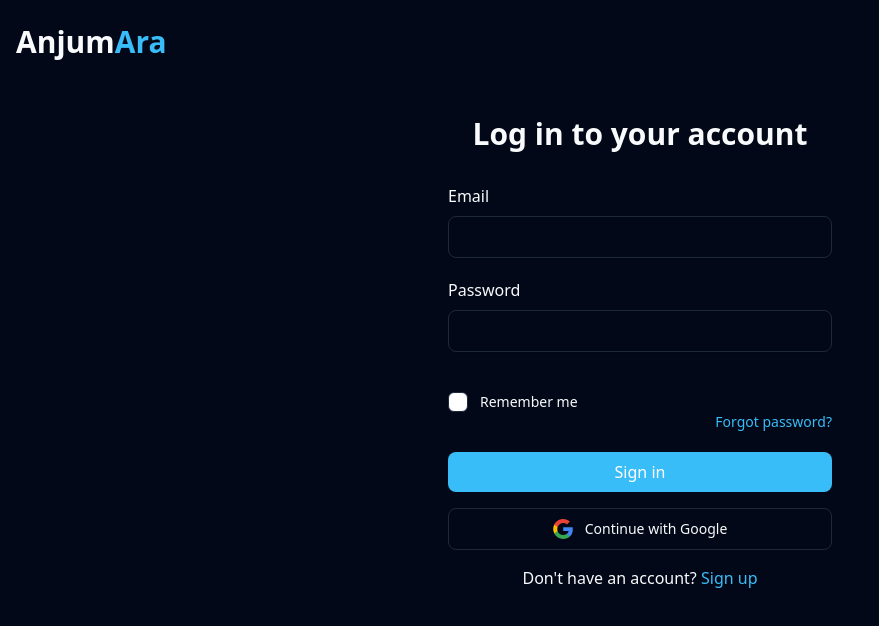
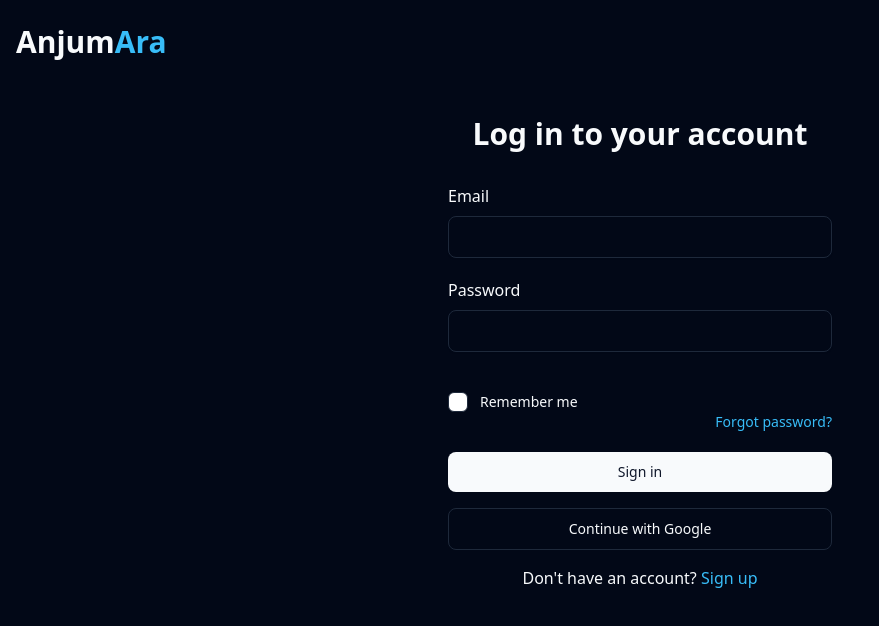
Before and after one commit to mddanish867/anjumara-saas-application, a React (Vite) app: page /signin in a window 1280 px wide. Shown: the top 626 px of the page, without its empty margins (0-879 px from the left). Built offline with nearby package versions, Linux system fonts and the light colour scheme.

Commit message:
added custome validation to this form

```diff
--- a/src/Pages/MachinesCodes/Auth/ForgotPassword.tsx
+++ b/src/Pages/MachinesCodes/Auth/ForgotPassword.tsx
@@ -1,8 +1,32 @@
-import { Link } from "react-router-dom";
-import { useNavigate } from "react-router-dom";
+import { useState } from "react";
+import { Button } from "@/components/ui/button";
+import { Link, useNavigate } from "react-router-dom";
+
+// Define the interface for form data
+interface FormData {
+  email: string;
+}
 
 function ForgotPassword() {
+  // Initialize the state with the FormData type
+  const [formData, setFormData] = useState<FormData>({ email: "" });
+  const [errors, setErrors] = useState<{ email?: string }>({});
   const navigate = useNavigate();
+
+  const handleChange = (e: React.ChangeEvent<HTMLInputElement>) => {
+    const { name, value } = e.target;
+    setFormData({ ...formData, [name]: value });
+  };
+
+  const handleSubmit = (e: React.FormEvent<HTMLFormElement>) => {
+    e.preventDefault();
+    if (formData.email) {
+      // Handle the password reset logic here
+      console.log("Password reset link sent to", formData.email);
+    } else {
+      setErrors({ email: "Email is required" });
+    }
+  };
 
   return (
     <div className="container bg-transparent px-4 py-6">
@@ -21,18 +45,23 @@ function ForgotPassword() {
             </p>
           </div>
 
-          <form className="space-y-5">
+          <form onSubmit={handleSubmit} className="space-y-5">
             <div>
               <label className="font-medium">Email address</label>
               <input
                 type="email"
-                required
-                className="w-full mt-2 px-3 py-2 text-gray-500 bg-transparent outline-none border focus:border-[#38bdf8] shadow-sm rounded-lg"
+                name="email"
+                value={formData.email}
+                onChange={handleChange}
+                className={`w-full mt-2 px-3 py-2 text-gray-500 bg-transparent outline-none border ${errors.email ? 'border-red-500' : ''} focus:border-[#38bdf8] shadow-sm rounded-lg`}
               />
+              {/* {errors.email && (
+                <p className="text-red-500 text-sm mt-2">{errors.email}</p>
+              )} */}
             </div>
-            <button className="w-full px-4 py-2 text-white font-medium bg-[#38bdf8] hover:bg-[#38bdf8] active:bg-[#38bdf8] rounded-lg duration-150">
+            <Button variant="default" className="w-full px-4 py-2 rounded-lg duration-150">
               Reset your password
-            </button>
+            </Button>
           </form>
         </div>
         <p className="text-center mt-24">
--- a/src/Pages/MachinesCodes/SignUp.tsx
+++ b/src/Pages/MachinesCodes/SignUp.tsx
@@ -1,13 +1,71 @@
-import { Link } from "react-router-dom";
-import { useNavigate } from "react-router-dom";
+import { useState } from "react";
+import { Link, useNavigate } from "react-router-dom";
 import { FcGoogle } from "react-icons/fc";
 import { FaGithub } from "react-icons/fa";
+import { Button } from "@/components/ui/button";
+
+// Define the interface for form data
+interface FormData {
+  name: string;
+  email: string;
+  password: string;
+}
+
+// Define the interface for errors
+interface Errors {
+  name?: string;
+  email?: string;
+  password?: string;
+}
 
 export default function SignUp() {
+  const [formData, setFormData] = useState<FormData>({
+    name: "",
+    email: "",
+    password: "",
+  });
+  const [errors, setErrors] = useState<Errors>({});
   const navigate = useNavigate();
 
   const handleClick = () => {
     navigate("/");
+  };
+
+  const handleChange = (e: React.ChangeEvent<HTMLInputElement>) => {
+    const { name, value } = e.target;
+    setFormData({ ...formData, [name]: value });
+  };
+
+  const handleSubmit = (e: React.FormEvent<HTMLFormElement>) => {
+    e.preventDefault();
+    let validationErrors: Errors = {};
+
+    // Validate name
+    if (!formData.name) {
+      validationErrors.name = "Name is required";
+    }
+
+    // Validate email
+    if (!formData.email) {
+      validationErrors.email = "Email is required";
+    } else if (!/\S+@\S+\.\S+/.test(formData.email)) {
+      validationErrors.email = "Email address is invalid";
+    }
+
+    // Validate password
+    if (!formData.password) {
+      validationErrors.password = "Password is required";
+    } else if (formData.password.length < 6) {
+      validationErrors.password = "Password must be at least 6 characters long";
+    }
+
+    if (Object.keys(validationErrors).length > 0) {
+      setErrors(validationErrors);
+    } else {
+      // Proceed with form submission or further processing
+      console.log("Form submitted", formData);
+      // You can redirect or perform further actions here
+    }
   };
 
   return (
@@ -26,34 +84,50 @@ export default function SignUp() {
             </h3>
           </div>
 
-          <form onSubmit={(e) => e.preventDefault()} className="space-y-5">
+          <form onSubmit={handleSubmit} className="space-y-5">
             <div>
               <label className="font-medium">Name</label>
               <input
                 type="text"
-                required
-                className="w-full mt-2 px-3 py-2 bg-transparent outline-none border focus:border-[#38bdf8] shadow-sm rounded-lg"
+                name="name"
+                value={formData.name}
+                onChange={handleChange}
+                className={`w-full mt-2 px-3 py-2 bg-transparent outline-none border ${
+                  errors.name ? "border-red-500" : ""
+                } focus:border-[#38bdf8] shadow-sm rounded-lg`}
               />
             </div>
             <div>
               <label className="font-medium">Email</label>
               <input
                 type="email"
-                required
-                className="w-full mt-2 px-3 py-2 text-gray-500 bg-transparent outline-none border focus:border-[#38bdf8] shadow-sm rounded-lg"
+                name="email"
+                value={formData.email}
+                onChange={handleChange}
+                className={`w-full mt-2 px-3 py-2 text-gray-500 bg-transparent outline-none border ${
+                  errors.email ? "border-red-500" : ""
+                } focus:border-[#38bdf8] shadow-sm rounded-lg`}
               />
             </div>
             <div>
               <label className="font-medium">Password</label>
               <input
                 type="password"
-                required
-                className="w-full mt-2 px-3 py-2 text-gray-500 bg-transparent outline-none border focus:border-[#38bdf8] shadow-sm rounded-lg"
+                name="password"
+                value={formData.password}
+                onChange={handleChange}
+                className={`w-full mt-2 px-3 py-2 text-gray-500 bg-transparent outline-none border ${
+                  errors.password ? "border-red-500" : ""
+                } focus:border-[#38bdf8] shadow-sm rounded-lg`}
               />
             </div>
-            <button className="w-full px-4 py-2 text-white font-medium bg-[#38bdf8] hover:bg-[#38bdf8] active:bg-[#38bdf8] rounded-lg duration-150">
+            <Button
+              type="submit"
+              variant="default"
+              className="w-full px-4 py-2 rounded-lg duration-150"
+            >
               Create account
-            </button>
+            </Button>
           </form>
 
           <p className="text-center mt-6">
--- a/src/Pages/MachinesCodes/Signin.tsx
+++ b/src/Pages/MachinesCodes/Signin.tsx
@@ -1,7 +1,54 @@
+import { Button } from "@/components/ui/button";
+import { useState } from "react";
 import { Link, useNavigate } from "react-router-dom";
 
+// Define the type for your form data
+interface FormData {
+  email: string;
+  password: string;
+}
+
 export default function Signin() {
+  const [errors, setErrors] = useState<{ [key: string]: string }>({});
+  const [formData, setFormData] = useState<FormData>({
+    email: "",
+    password: "",
+  });
+
   const navigate = useNavigate();
+
+  // Handle form change
+  const handleChange = (e: React.ChangeEvent<HTMLInputElement>) => {
+    const { name, value } = e.target;
+    setFormData({ ...formData, [name]: value });
+  };
+
+  // Validate form
+  const formValidate = () => {
+    const newErrors: { [key: string]: string } = {};
+
+    if (!formData.email) {
+      newErrors.email = "Email is required";
+    } else if (!/\S+@\S+\.\S+/.test(formData.email)) {
+      newErrors.email = "Email is invalid";
+    }
+
+    if (!formData.password) {
+      newErrors.password = "Password is required";
+    }
+
+    setErrors(newErrors);
+    return Object.keys(newErrors).length === 0;
+  };
+
+  // handle form submit
+  const handleSubmit = (e: React.FormEvent<HTMLFormElement>) => {
+    e.preventDefault();
+    if (formValidate()) {
+      // Handle registration logic here
+      console.log("Form data submitted", formData);
+    }
+  };
 
   return (
     <div className="container bg-transparent px-4 py-6">
@@ -12,28 +59,33 @@ export default function Signin() {
         Anjum<span className="text-start text-[#38bdf8]">Ara</span>
       </h1>
       <main className="w-full flex flex-col items-center justify-center px-4 mt-14">
-      <div className="max-w-sm w-full space-y-4">
+        <div className="max-w-sm w-full space-y-4">
           <div className="pb-4 text-center">
             <h3 className="text-xl font-semibold sm:text-3xl">
               Log in to your account
             </h3>
           </div>
 
-          <form onSubmit={(e) => e.preventDefault()} className="space-y-5">
+          <form onSubmit={handleSubmit} className="space-y-5">
             <div>
               <label className="font-medium">Email</label>
               <input
+                id="email"
                 type="email"
-                required
-                className="w-full mt-2 px-3 py-2 text-gray-500 bg-transparent outline-none border focus:border-[#38bdf8] shadow-sm rounded-lg"
+                name="email"
+                value={formData.email}
+                onChange={handleChange}
+                className={`w-full mt-2 px-3 py-2 text-gray-500 bg-transparent outline-none border ${errors.email ? 'border-red-500' : ''} focus:border-[#38bdf8] shadow-sm rounded-lg`}
               />
             </div>
             <div>
               <label className="font-medium">Password</label>
               <input
                 type="password"
-                required
-                className="w-full mt-2 px-3 py-2 text-gray-500 bg-transparent outline-none border focus:border-[#38bdf8] shadow-sm rounded-lg"
+                name="password"
+                value={formData.password}
+                onChange={handleChange}
+                className={`w-full mt-2 px-3 py-2 text-gray-500 bg-transparent outline-none border ${errors.password ? 'border-red-500' : ''} focus:border-[#38bdf8] shadow-sm rounded-lg`}
               />
             </div>
             <div className="flex items-center justify-between text-sm">
@@ -50,72 +102,32 @@ export default function Signin() {
                 <span>Remember me</span>
               </div>
               <Link
-                type="button"
                 to="/forgotpassword"
                 className="text-[#38bdf8] hover:text-[#38bdf8] mt-10"
-                onClick={() => {
-                  // Handle forgot password action here
-                }}
               >
                 Forgot password?
               </Link>
             </div>
-            <button className="w-full px-4 py-2 text-white font-medium bg-[#38bdf8] hover:bg-[#38bdf8] active:bg-[#38bdf8] rounded-lg duration-150">
+            <Button variant="default" className="w-full px-4 py-2 rounded-lg duration-150">
               Sign in
-            </button>
+            </Button>
           </form>
           <button
             type="button"
             className="w-full flex items-center justify-center gap-x-3 py-2.5 border rounded-lg text-sm font-medium hover:bg-gray-50 duration-150 active:bg-gray-100"
             aria-label="Continue with Google"
-            onClick={() => {
-              // Handle Google sign-in action here
-            }}
           >
-            <svg
-              className="w-5 h-5"
-              viewBox="0 0 48 48"
-              fill="none"
-              xmlns="http://www.w3.org/2000/svg"
-            >
-              <g clipPath="url(#clip0_17_40)">
-                <path
-                  d="M47.532 24.5528C47.532 22.9214 47.3997 21.2811 47.1175 19.6761H24.48V28.9181H37.4434C36.9055 31.8988 35.177 34.5356 32.6461 36.2111V42.2078H40.3801C44.9217 38.0278 47.532 31.8547 47.532 24.5528Z"
-                  fill="#4285F4"
-                />
-                <path
-                  d="M24.48 48.0016C30.9529 48.0016 36.4116 45.8764 40.3888 42.2078L32.6549 36.2111C30.5031 37.675 27.7252 38.5039 24.4888 38.5039C18.2275 38.5039 12.9187 34.2798 11.0139 28.6006H3.03296V34.7825C7.10718 42.8868 15.4056 48.0016 24.48 48.0016Z"
-                  fill="#34A853"
-                />
-                <path
-                  d="M11.0051 28.6006C9.99973 25.6199 9.99973 22.3922 11.0051 19.4115V13.2296H3.03298C-0.371021 20.0112 -0.371021 28.0009 3.03298 34.7825L11.0051 28.6006Z"
-                  fill="#FBBC04"
-                />
-                <path
-                  d="M24.48 9.49932C27.9016 9.44641 31.2086 10.7339 33.6866 13.0973L40.5387 6.24523C36.2 2.17101 30.4414 -0.068932 24.48 0.00161733C15.4055 0.00161733 7.10718 5.11644 3.03296 13.2296L11.005 19.4115C12.901 13.7235 18.2187 9.49932 24.48 9.49932Z"
-                  fill="#EA4335"
-                />
-              </g>
-              <defs>
-                <clipPath id="clip0_17_40">
-                  <rect width="48" height="48" fill="white" />
-                </clipPath>
-              </defs>
-            </svg>
+            {/* Google SVG omitted for brevity */}
             Continue with Google
           </button>
           <p className="text-center mt-4">
             Don't have an account?{" "}
-            <Link
-              to="/signup"
-              type="button"
-              className="font-medium text-[#38bdf8] hover:text-[#38bdf8]"
-            >
+            <Link to="/signup" className="font-medium text-[#38bdf8] hover:text-[#38bdf8]">
               Sign up
             </Link>
           </p>
         </div>
       </main>
     </div>
-  )
+  );
 }
```
